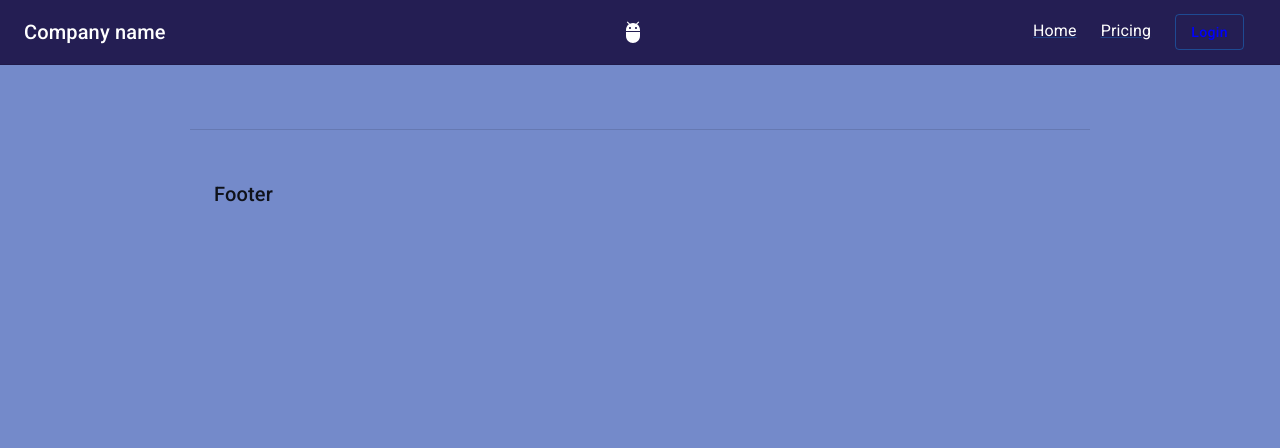
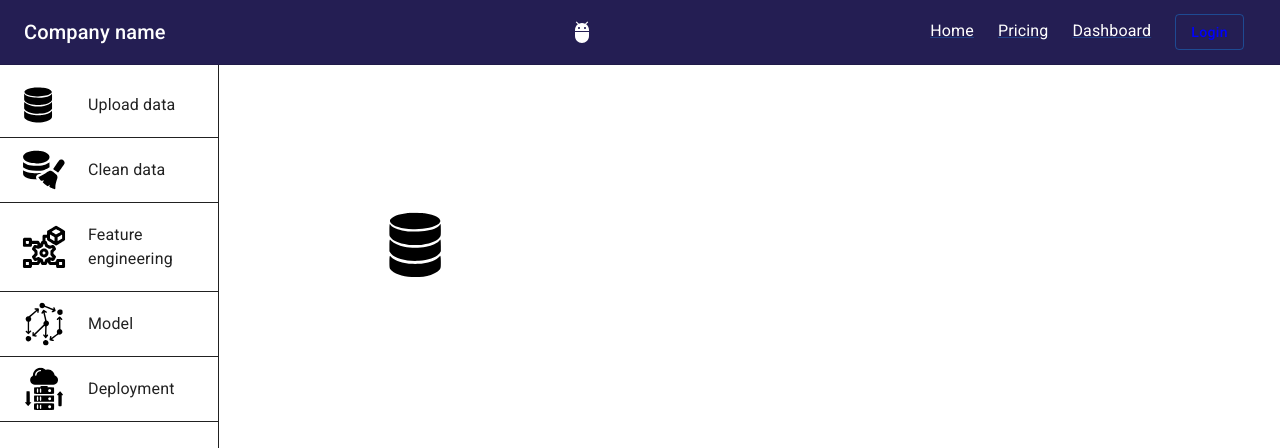
Before and after one commit to No-Code-DS/frontend, a React (Create React App) app: page /Dashboard in a window 1280 px wide. Shown: the top 448 px of the page. Built offline with nearby package versions, Linux system fonts and the light colour scheme.

Commit message:
fixed footer

```diff
--- a/src/App.jsx
+++ b/src/App.jsx
@@ -4,7 +4,6 @@ import { Navbar } from './components/Navbar';
 import { Home } from './components/Home';
 import { Pricing } from './components/Pricing';
 import { CssBaseline } from '@mui/material';
-import { Footer } from './components/Footer';
 import { Dashboard } from './components/Dashboard/Dashboard';
 // import { NavLayout } from './components/NavLayout';
 
@@ -19,10 +18,10 @@ const App = () => {
             <CssBaseline />
             <Navbar />
             <Routes>
-                <Route path="/" element={<Dashboard />} />
+                <Route path="/" element={<Home />} />
+                <Route path="/Dashboard" element={<Dashboard />} />
                 <Route path="/pricing" element={<Pricing />} />
             </Routes>
-            <Footer />
         </>
     )
 }
--- a/src/components/Dashboard/Board.jsx
+++ b/src/components/Dashboard/Board.jsx
@@ -12,7 +12,6 @@ export const Board = () => {
         <IconButton onClick={() => console.log('Button clicked')}>
           <DataSource style={{transform: "scale(2.7)"}}/>
         </IconButton>
-
       </Box>
     </Box>
   )
--- a/src/components/Footer.jsx
+++ b/src/components/Footer.jsx
@@ -9,9 +9,10 @@ export const Footer = () => {
             maxWidth="md"
             component="footer"
             sx={{
-            borderTop: (theme) => `1px solid ${theme.palette.divider}`,
-            mt: 8,
-            py: [3, 6],
+                borderTop: (theme) => `1px solid ${theme.palette.divider}`,
+                mt: 8,
+                py: [3, 6],
+                // border: "1px solid",
             }}
         >
         <Typography variant="h6">
--- a/src/components/Home.jsx
+++ b/src/components/Home.jsx
@@ -1,5 +1,6 @@
 import React from 'react'
 import useStyles from "../styles/mainStyles";
+import { Footer } from './Footer';
 
 import {
     Container,
@@ -54,6 +55,7 @@ export const Home = () => {
             </Container>
         </div>
 
+        <Footer />
     </div>
   )
 }
--- a/src/components/NavLayout.jsx
+++ b/src/components/NavLayout.jsx
@@ -9,6 +9,7 @@ export const NavLayout = () => {
     <>
       <Link to="/">Home</Link>
       <Link to="/prices">prices</Link>
+      <Link to="/dashboard">dashboard</Link>
       <Outlet />
     </>
   )
--- a/src/components/Navbar.jsx
+++ b/src/components/Navbar.jsx
@@ -81,6 +81,9 @@ export const Navbar = () => {
               <Link component={RouterLink} to="/pricing" sx={{ my: 1, mx: 1.5, color: "white", textTransform: "none" }}>
                 Pricing
               </Link>
+              <Link component={RouterLink} to="/dashboard" sx={{ my: 1, mx: 1.5, color: "white", textTransform: "none" }}>
+                Dashboard
+              </Link>
               <Button href="#" variant="outlined" sx={{ my: 1, mx: 1.5, color: "blue", textTransform: "none" }}>
                 Login
               </Button>
--- a/src/components/Pricing.jsx
+++ b/src/components/Pricing.jsx
@@ -14,6 +14,7 @@ import Typography from '@mui/material/Typography';
 import Link from '@mui/material/Link';
 import GlobalStyles from '@mui/material/GlobalStyles';
 import Container from '@mui/material/Container';
+import { Footer } from './Footer';
 
 
 const tiers = [
@@ -140,6 +141,7 @@ export const Pricing = () => {
           ))}
         </Grid>
         </Container>
+        <Footer />
     </React.Fragment>
   )
 }
--- a/src/styles/dashboardStyles.js
+++ b/src/styles/dashboardStyles.js
@@ -6,9 +6,9 @@ const useStyles = makeStyles({
         height: "100vh",
     },
     sideBar: {
-        backgroundColor: 'white',
-        width: "20%",
-        height: "100vh",
+        // backgroundColor: 'white',
+        // width: "20%",
+        // height: "100vh",
         borderRight: "1px solid",
         padding: "0px"
     },
@@ -17,7 +17,7 @@ const useStyles = makeStyles({
         borderBottom: "1px solid"
     },
     board: {
-        padding: "auto",
+        // padding: "auto",
     }
 })
 
--- a/src/styles/mainStyles.js
+++ b/src/styles/mainStyles.js
@@ -44,13 +44,9 @@ const useStyles = makeStyles({
         display: "flex",
         flexDirection: "column"
     },
-    // footer: {
-    //     backgroundColor: "#5b748ae8",
-    //     padding: "10px 10px 10px",
-    //     // height: "100px",
-    //     boxShadow: "0px -2px 10px 0px grey",
-    //     width: '100%',
-    // },
+    footer: {
+        // border: "1px solid",
+    },
 });
 
 export default useStyles;
```
